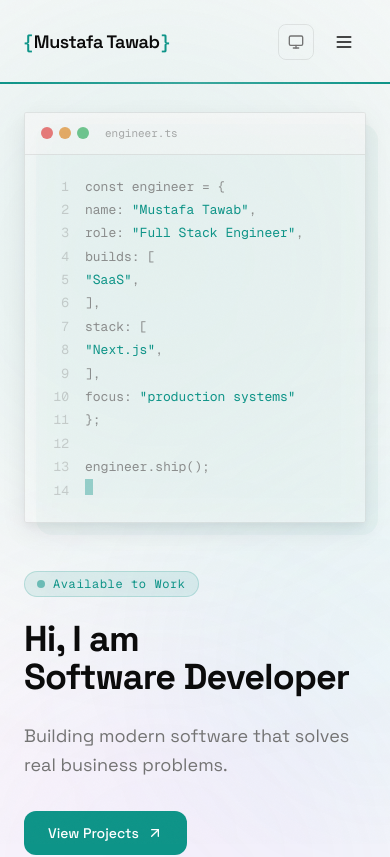
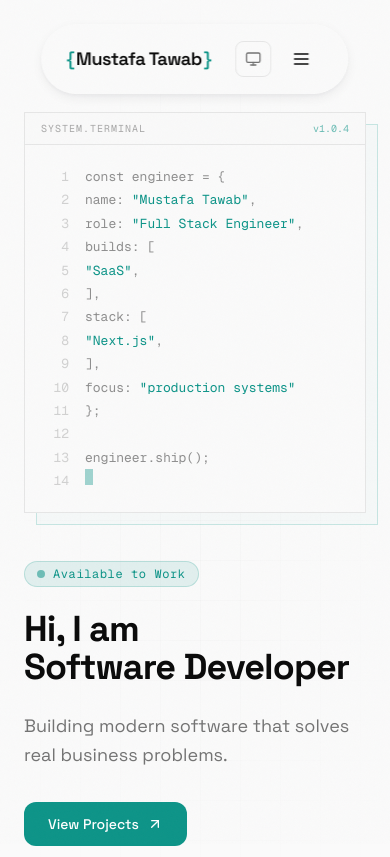
Before and after one commit to mustafatawab/portfolio, a Next.js app: page / in a window 390 px wide. Shown: the top 857 px of the page. Built offline with nearby package versions, Linux system fonts and the light colour scheme.

Commit message:
animations added gsap

```diff
--- a/src/app/globals.css
+++ b/src/app/globals.css
@@ -279,6 +279,17 @@
     .scrollbar-hide::-webkit-scrollbar {
         display: none;
     }
+
+    .bg-grid {
+        background-size: 40px 40px;
+        background-image: linear-gradient(to right, var(--border) 1px, transparent 1px),
+                          linear-gradient(to bottom, var(--border) 1px, transparent 1px);
+    }
+
+    .bg-dots {
+        background-image: radial-gradient(var(--border) 1px, transparent 1px);
+        background-size: 16px 16px;
+    }
 }
 
 /* --- Container --- */
--- a/src/views/hero2.tsx
+++ b/src/views/hero2.tsx
@@ -21,23 +21,7 @@ const roles = [
 
 const typeAnimationSequence = roles.flatMap((role) => [role, 2000])
 
-const containerVariants = {
-    hidden: { opacity: 0 },
-    visible: {
-        opacity: 1,
-        transition: { staggerChildren: 0.12, delayChildren: 0.15 },
-    },
-}
 
-const itemVariants = {
-    hidden: { opacity: 0, y: 20, filter: "blur(4px)" },
-    visible: {
-        opacity: 1,
-        y: 0,
-        filter: "blur(0px)",
-        transition: { duration: 0.6, ease: [0.25, 0.1, 0.25, 1] as const },
-    },
-}
 
 const codeLines = [
     { indent: 0, text: "const engineer = {" },
@@ -92,75 +76,59 @@ const HeroSection = () => {
     const opacity = useTransform(scrollYProgress, [0, 0.8], [1, 0])
     const scale = useTransform(scrollYProgress, [0, 1], [1, 1.05])
 
+    useEffect(() => {
+        const tl = gsap.timeline({ defaults: { ease: "power3.out" } })
+
+        tl.from(".gsap-reveal-text", {
+            opacity: 0,
+            y: 20,
+            duration: 0.8,
+            stagger: 0.1,
+            delay: 0.2
+        })
+        .from(".gsap-reveal-terminal", {
+            opacity: 0,
+            scale: 0.95,
+            filter: "blur(10px)",
+            duration: 0.8
+        }, "-=0.6")
+        .from(".gsap-reveal-stats", {
+            opacity: 0,
+            y: 10,
+            duration: 0.6,
+            stagger: 0.1
+        }, "-=0.4")
+
+        return () => { tl.kill() }
+    }, [])
+
     return (
         <section
             ref={sectionRef}
             className="relative min-h-screen flex items-center pt-28 pb-16 md:pt-24 bg-background overflow-hidden"
         >
-            {/* Animated gradient mesh background */}
+            {/* HUD Grid Background */}
             <div className="absolute inset-0 overflow-hidden pointer-events-none">
-                <motion.div
-                    className="absolute w-[600px] h-[600px] rounded-full bg-primary/8 blur-[120px]"
-                    animate={{
-                        x: ["-20%", "15%", "-10%", "20%", "-20%"],
-                        y: ["-10%", "25%", "-15%", "10%", "-10%"],
-                    }}
-                    transition={{
-                        duration: 20,
-                        repeat: Infinity,
-                        ease: "easeInOut",
-                    }}
-                    style={{ top: "-10%", right: "-5%" }}
-                />
-                <motion.div
-                    className="absolute w-[500px] h-[500px] rounded-full bg-purple-500/6 blur-[100px]"
-                    animate={{
-                        x: ["20%", "-15%", "25%", "-10%", "20%"],
-                        y: ["15%", "-20%", "10%", "25%", "15%"],
-                    }}
-                    transition={{
-                        duration: 25,
-                        repeat: Infinity,
-                        ease: "easeInOut",
-                    }}
-                    style={{ bottom: "0%", left: "-5%" }}
-                />
-                <motion.div
-                    className="absolute w-[400px] h-[400px] rounded-full bg-cyan-500/5 blur-[90px]"
-                    animate={{
-                        x: ["-10%", "20%", "-20%", "15%", "-10%"],
-                        y: ["20%", "-10%", "15%", "-15%", "20%"],
-                    }}
-                    transition={{
-                        duration: 22,
-                        repeat: Infinity,
-                        ease: "easeInOut",
-                    }}
-                    style={{ top: "40%", left: "30%" }}
-                />
+                <div className="absolute inset-0 bg-grid opacity-40 [mask-image:radial-gradient(ellipse_at_center,black,transparent_80%)]" />
+                <div className="absolute inset-0 bg-gradient-to-b from-transparent via-background/50 to-background" />
             </div>
 
             <div className="container relative z-10">
                 <div className="grid grid-cols-1 lg:grid-cols-2 gap-12 lg:gap-16 items-center">
                     {/* Text */}
                     <motion.div
-                        variants={containerVariants}
-                        initial="hidden"
-                        animate="visible"
                         style={{ y: useTransform(scrollYProgress, [0, 1], ["0%", "15%"]) }}
                         className="order-2 lg:order-1"
                     >
                         <motion.span
-                            variants={itemVariants}
-                            className="inline-flex items-center px-3 py-1 rounded-full bg-primary/10 border border-primary/20 text-xs font-mono text-primary tracking-wider mb-6"
+                            className="gsap-reveal-text inline-flex items-center px-3 py-1 rounded-full bg-primary/10 border border-primary/20 text-xs font-mono text-primary tracking-wider mb-6"
                         >
                             <span className="w-2 h-2 rounded-full bg-primary animate-pulse mr-2" />
                             Available to Work
                         </motion.span>
 
                         <motion.h1
-                            variants={itemVariants}
-                            className="text-4xl sm:text-5xl md:text-6xl lg:text-7xl font-bold leading-[1.05] tracking-tight text-foreground text-balance"
+                            className="gsap-reveal-text text-4xl sm:text-5xl md:text-6xl lg:text-7xl font-bold leading-[1.05] tracking-tight text-foreground text-balance"
                         >
                             Hi, I am
                             <div>
@@ -174,16 +142,14 @@ const HeroSection = () => {
                         </motion.h1>
 
                         <motion.p
-                            variants={itemVariants}
-                            className="mt-6 text-lg text-muted-foreground leading-relaxed max-w-lg"
+                            className="gsap-reveal-text mt-6 text-lg text-muted-foreground leading-relaxed max-w-lg"
                         >
                             Building modern software that solves real business
                             problems.
                         </motion.p>
 
                         <motion.div
-                            variants={itemVariants}
-                            className="flex flex-wrap gap-3 mt-8"
+                            className="gsap-reveal-text flex flex-wrap gap-3 mt-8"
                         >
                             <Link
                                 href="/projects"
@@ -210,28 +176,20 @@ const HeroSection = () => {
 
                     {/* Code Card */}
                     <motion.div
-                        initial={{ opacity: 0, scale: 0.95, filter: "blur(8px)" }}
-                        animate={{ opacity: 1, scale: 1, filter: "blur(0px)" }}
-                        transition={{
-                            duration: 0.8,
-                            ease: [0.25, 0.1, 0.25, 1],
-                            delay: 0.3,
-                        }}
                         style={{ y: useTransform(scrollYProgress, [0, 1], ["0%", "25%"]) }}
-                        className="order-1 lg:order-2"
+                        className="gsap-reveal-terminal order-1 lg:order-2"
                     >
                         <div className="relative max-w-md mx-auto lg:mx-0 lg:ml-auto">
-                            <div className="absolute inset-0 rounded-2xl bg-primary/[0.04] translate-x-3 translate-y-3" />
-                            <div className="relative z-10 rounded-2xl border border-border bg-card overflow-hidden shadow-[var(--shadow-lg)] glass-card">
+                            <div className="absolute inset-0 border border-primary/20 bg-primary/[0.02] translate-x-3 translate-y-3" />
+                            <div className="relative z-10 border border-border bg-background overflow-hidden group">
+                                <div className="absolute inset-0 border-2 border-transparent group-hover:border-primary/20 pointer-events-none transition-colors duration-300 z-10" />
                                 {/* Title bar */}
-                                <div className="flex items-center gap-2 px-4 py-3 border-b border-border bg-muted/50">
-                                    <div className="flex gap-1.5">
-                                        <div className="w-3 h-3 rounded-full bg-danger/60" />
-                                        <div className="w-3 h-3 rounded-full bg-warning/60" />
-                                        <div className="w-3 h-3 rounded-full bg-success/60" />
-                                    </div>
-                                    <span className="ml-2 text-[11px] font-mono text-muted-foreground/60">
-                                        engineer.ts
+                                <div className="flex items-center justify-between px-4 py-2 border-b border-border bg-muted/30">
+                                    <span className="text-[10px] font-mono text-muted-foreground/60 uppercase tracking-widest">
+                                        System.Terminal
+                                    </span>
+                                    <span className="text-[10px] font-mono text-primary/60">
+                                        v1.0.4
                                     </span>
                                 </div>
 
@@ -315,13 +273,6 @@ const HeroSection = () => {
 
                 {/* Trust Bar with Counter Animations */}
                 <motion.div
-                    initial={{ opacity: 0, y: 16 }}
-                    animate={{ opacity: 1, y: 0 }}
-                    transition={{
-                        duration: 0.5,
-                        delay: 0.6,
-                        ease: [0.25, 0.1, 0.25, 1] as const,
-                    }}
                     className="grid grid-cols-2 md:grid-cols-4 gap-8 mt-16 pt-10 border-t border-border"
                 >
                     {[
@@ -330,7 +281,7 @@ const HeroSection = () => {
                         { value: 25, suffix: "+", label: "Happy Clients" },
                         { value: 3, suffix: "", label: "Industries Served" },
                     ].map((stat) => (
-                        <div key={stat.label}>
+                        <div key={stat.label} className="gsap-reveal-stats">
                             <div className="text-2xl font-bold text-foreground tracking-tight">
                                 <AnimatedCounter
                                     target={stat.value}
--- a/src/views/navbar.tsx
+++ b/src/views/navbar.tsx
@@ -4,7 +4,7 @@ import { Menu, X } from "lucide-react"
 import Link from "next/link"
 import { usePathname } from "next/navigation"
 import { Button } from "@/components/ui/button"
-import { motion, AnimatePresence, useScroll, useSpring } from "framer-motion"
+import { motion, AnimatePresence, useScroll, useSpring, useMotionValueEvent } from "framer-motion"
 import { ModeToggle } from "@/components/ModeToggle"
 
 type LinkType = {
@@ -40,11 +40,23 @@ const Navbar = () => {
     const mobileMenuRef = useRef<HTMLDivElement>(null)
     const menuButtonRef = useRef<HTMLButtonElement>(null)
 
-    const { scrollYProgress } = useScroll()
+    const { scrollY, scrollYProgress } = useScroll()
     const scaleX = useSpring(scrollYProgress, {
         stiffness: 100,
         damping: 30,
         restDelta: 0.001,
+    })
+
+    const [hidden, setHidden] = useState(false)
+
+    useMotionValueEvent(scrollY, "change", (latest) => {
+        const previous = scrollY.getPrevious()
+        if (!previous) return
+        if (latest > 150 && latest > previous) {
+            setHidden(true)
+        } else {
+            setHidden(false)
+        }
     })
 
     useEffect(() => {
@@ -94,20 +106,16 @@ const Navbar = () => {
     }, [toggle])
 
     return (
-        <header
-            className={`fixed top-0 left-0 right-0 z-[var(--z-sticky)] transition-all duration-[var(--duration-normal)] ease-[var(--ease)] ${
-                scrolled
-                    ? "py-3 bg-background/70 backdrop-blur-xl shadow-[var(--shadow-sm)]"
-                    : "py-5 bg-transparent"
-            }`}
+        <motion.header
+            variants={{
+                visible: { y: 0, x: "-50%" },
+                hidden: { y: "-150%", x: "-50%" }
+            }}
+            animate={hidden ? "hidden" : "visible"}
+            transition={{ duration: 0.35, ease: "easeInOut" }}
+            className={`fixed top-6 left-1/2 z-[var(--z-sticky)] w-max max-w-[95vw]`}
         >
-            {/* Scroll progress indicator */}
-            <motion.div
-                className="absolute bottom-0 left-0 right-0 h-[2px] bg-gradient-to-r from-primary via-primary/80 to-primary origin-left"
-                style={{ scaleX }}
-            />
-
-            <nav className="container flex items-center justify-between">
+            <nav className={`flex items-center justify-between gap-6 md:gap-12 px-6 py-3 rounded-full border bg-background/80 backdrop-blur-xl shadow-[var(--shadow-md)] transition-colors duration-300 ${scrolled ? 'border-border' : 'border-transparent'}`}>
                 <Link href="/" className="relative group">
                     <span className="text-lg font-semibold tracking-tight text-foreground space-x-[2px]">
                         <span className="text-primary">{"{"}</span>
@@ -219,7 +227,7 @@ const Navbar = () => {
                     </motion.div>
                 )}
             </AnimatePresence>
-        </header>
+        </motion.header>
     )
 }
 
```
